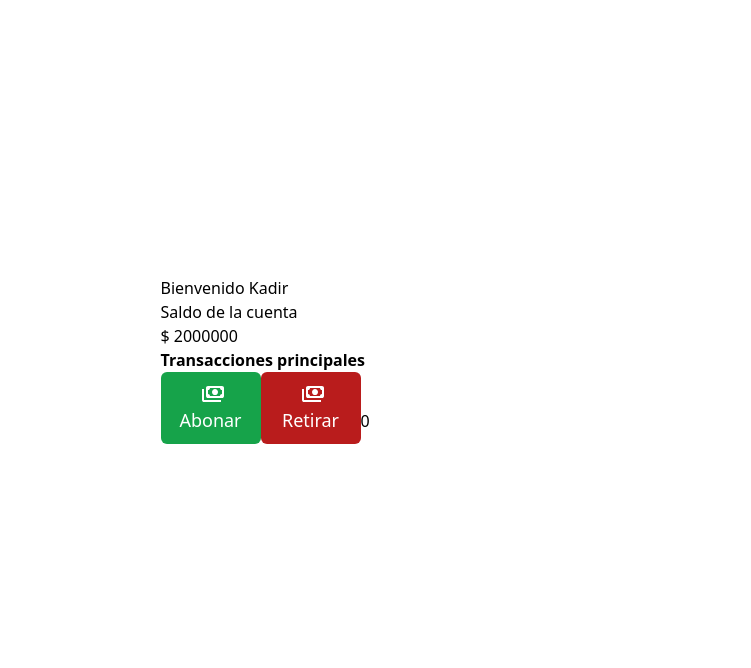
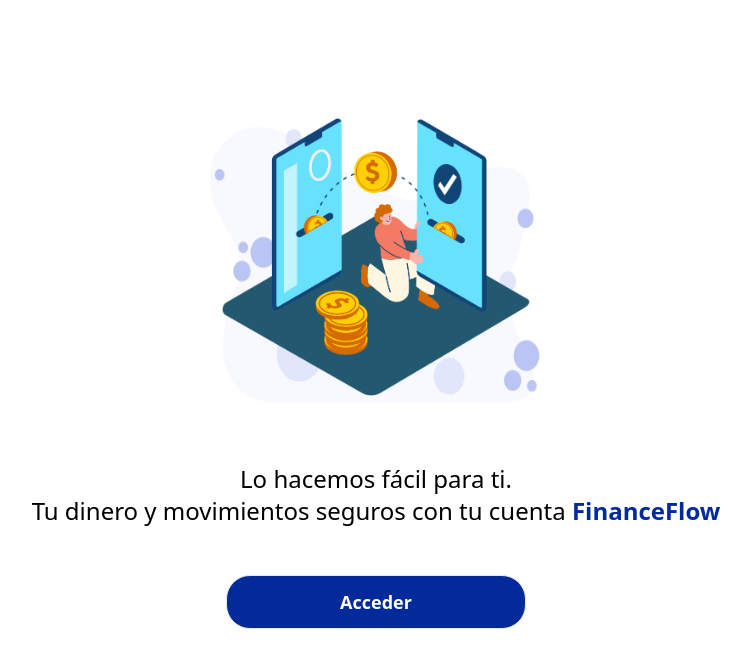
Before and after one commit to KadirQuintero03/Software-Cajero, an Angular app: page / in a window 1280 px wide. Shown: the top 668 px of the page, without its empty margins (264-1015 px from the left). Built offline with nearby package versions, Linux system fonts and the light colour scheme.

Commit message:
cajero tiri

```diff
--- a/src/app/app.component.html
+++ b/src/app/app.component.html
@@ -1,6 +1,6 @@
 <body class="flex flex-col justify-center items-center h-[90vh] p-2">
   <!-- Vista de inicio -->
-  <!-- <div *ngIf="home" class="flex flex-col justify-center items-center">
+  <div *ngIf="home" class="flex flex-col justify-center items-center">
     <div>
       <img
         class="w-[20.75rem] h-[19.75rem] absolute -z-10"
@@ -25,10 +25,10 @@
     >
       Acceder
     </button>
-  </div> -->
+  </div>
 
   <!-- Vista de loggin -->
-  <!-- <div *ngIf="loginAcess" class="flex flex-col justify-center items-center">
+  <div *ngIf="loginAcess" class="flex flex-col justify-center items-center">
     <img
       class="w-[18.75rem] h-[18.75rem] z-10 relative mb-[3rem]"
       src="../assets/logocarter.png"
@@ -59,10 +59,10 @@
     >
       Ingresar
     </button>
-  </div> -->
+  </div>
 
   <!-- Vista de aplicativo -->
-  <div>
+  <div *ngIf="dashboard">
     <p>Bienvenido Kadir</p>
     <p>Saldo de la cuenta</p>
     <p>$ {{ balance }}</p>
@@ -93,4 +93,4 @@
   </div>
 </body>
 
-<!-- *ngIf="dashboard" -->
+<!--  -->
```
